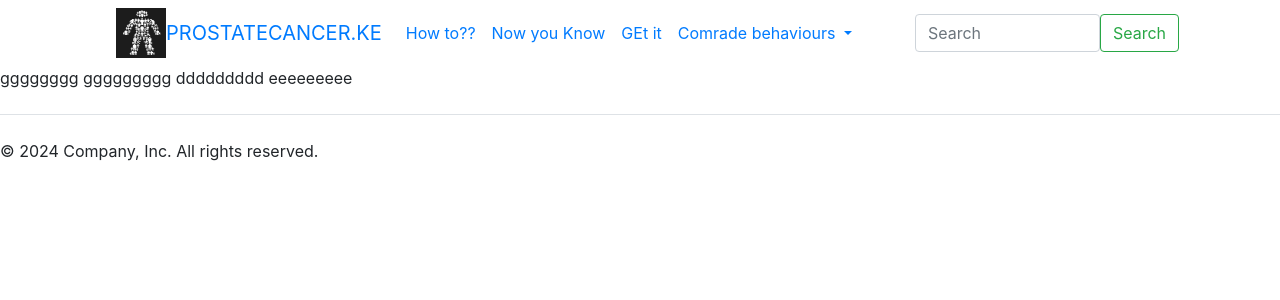
After one commit to alvin-muriithi/Bootstrap, a PHP site: page /loginpage.html in a window 1280 px wide. The commit adds this page. Shown: the top 300 px of the page. Run offline with PHP 8.4, Linux system fonts and the light colour scheme.

Commit message:
loginPge added

```diff
--- /dev/null
+++ b/loginpage.html
@@ -0,0 +1,79 @@
+<!doctype html>
+<html lang="en">
+  <head>
+    <meta charset="utf-8">
+    <meta name="viewport" content="width=device-width, initial-scale=1">
+    <link href="bootstrap-offline\css\bootstrap.css" rel="stylesheet">
+  </head>
+
+
+  <body>
+    <div class="container">
+        <nav class="navbar navbar-expand-lg bg-body-tertiary">
+
+            <div class="container-fluid">
+
+               <img src="images\logo.png" alt="logo" width="50" height="50" float="left">
+              <a class="navbar-brand" href="#">PROSTATECANCER.KE</a>
+              <button class="navbar-toggler" type="button" data-bs-toggle="collapse" data-bs-target="#navbarNavDropdown" aria-controls="navbarNavDropdown" aria-expanded="false" aria-label="Toggle navigation">
+                <span class="navbar-toggler-icon"></span>
+              </button>
+              <div class="collapse navbar-collapse" id="navbarNavDropdown">
+                <ul class="navbar-nav">
+                  <li class="nav-item">
+                    <a class="nav-link active" aria-current="page" href="#">How to??</a>
+                  </li>
+                  <li class="nav-item">
+                    <a class="nav-link" href="#">Now you Know</a>
+                  </li>
+                  <li class="nav-item">
+                    <a class="nav-link" href="#">GEt it</a>
+                  </li>
+                  <li class="nav-item dropdown">
+                    <a class="nav-link dropdown-toggle" href="#" role="button" data-bs-toggle="dropdown" aria-expanded="false">
+                      Comrade behaviours
+                    </a>
+                    <ul class="dropdown-menu">
+                      <li><a class="dropdown-item" href="#">Kuinama</a></li>
+                      <li><a class="dropdown-item" href="#">FIFa</a></li>
+                      <li><a class="dropdown-item" href="#">Pool</a></li>
+                    </ul>
+                  </li>
+                </ul>
+              </div>
+            </div>
+            <form class="d-flex" role="search">
+                <input class="form-control me-2" type="search" placeholder="Search" aria-label="Search">
+                <button class="btn btn-outline-success" type="submit">Search</button>
+              </form>
+          </nav>
+      </div>
+
+
+    <script src="https://cdn.jsdelivr.net/npm/bootstrap@5.3.3/dist/js/bootstrap.bundle.min.js"
+    integrity="sha384-YvpcrYf0tY3lHB60NNkmXc5s9fDVZLESaAA55NDzOxhy9GkcIdslK1eN7N6jIeHz" crossorigin="anonymous"></script>
+      <p>
+        gggggggg
+        ggggggggg
+        ddddddddd
+        eeeeeeeee
+
+      </p>
+  </body>
+
+  <footer>
+
+  <div class="d-flex flex-column flex-sm-row justify-content-between py-4 my-4 border-top">
+    <p>&copy; 2024 Company, Inc. All rights reserved.</p>
+    <ul class="list-unstyled d-flex">
+      <li class="ms-3"><a class="link-body-emphasis" href="#"><svg class="bi" width="24" height="24"><use xlink:href="#twitter"/></svg></a></li>
+      <li class="ms-3"><a class="link-body-emphasis" href="#"><svg class="bi" width="24" height="24"><use xlink:href="#instagram"/></svg></a></li>
+      <li class="ms-3"><a class="link-body-emphasis" href="#"><svg class="bi" width="24" height="24"><use xlink:href="#facebook"/></svg></a></li>
+    </ul>
+  </div>
+</footer>
+</div>
+<script src="/docs/5.3/dist/js/bootstrap.bundle.min.js" integrity="sha384-YvpcrYf0tY3lHB60NNkmXc5s9fDVZLESaAA55NDzOxhy9GkcIdslK1eN7N6jIeHz" crossorigin="anonymous"></script>
+
+  </footer>
+</html>
--- a/paging/footer.php
+++ b/paging/footer.php
@@ -90,6 +90,3 @@ class footer{
   <script src="/docs/5.3/dist/js/bootstrap.bundle.min.js" integrity="sha384-YvpcrYf0tY3lHB60NNkmXc5s9fDVZLESaAA55NDzOxhy9GkcIdslK1eN7N6jIeHz" crossorigin="anonymous"></script>
 </div>
 </body>
-<?php
-  }
-  }
```
Also changed, not shown: paging/header.php (+27 -0 lines), images/Laughing Men Photos, Download The BEST Free Laughing Men Stock Photos & HD Images.jpeg (added), images/logo.png (added).
